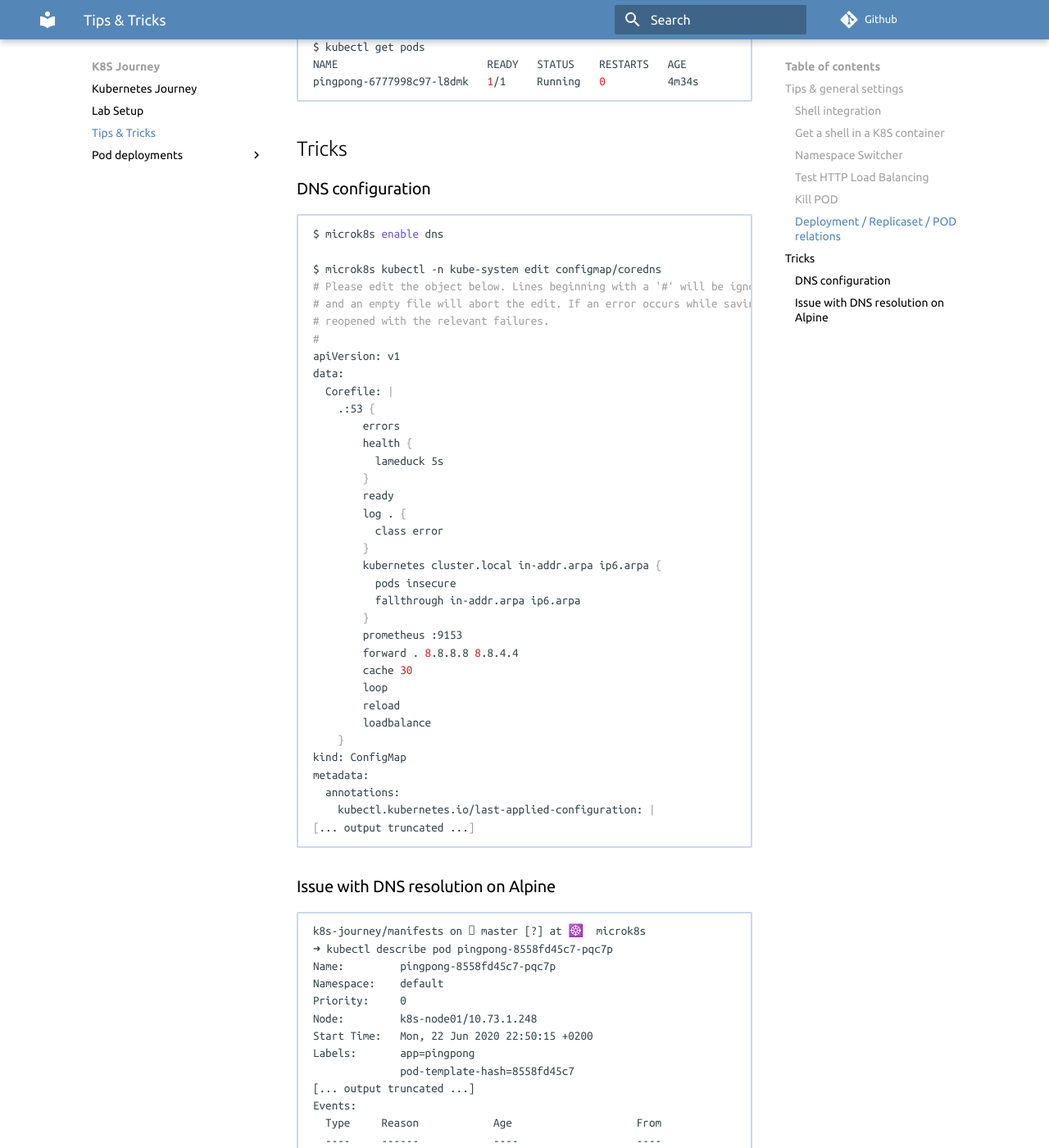
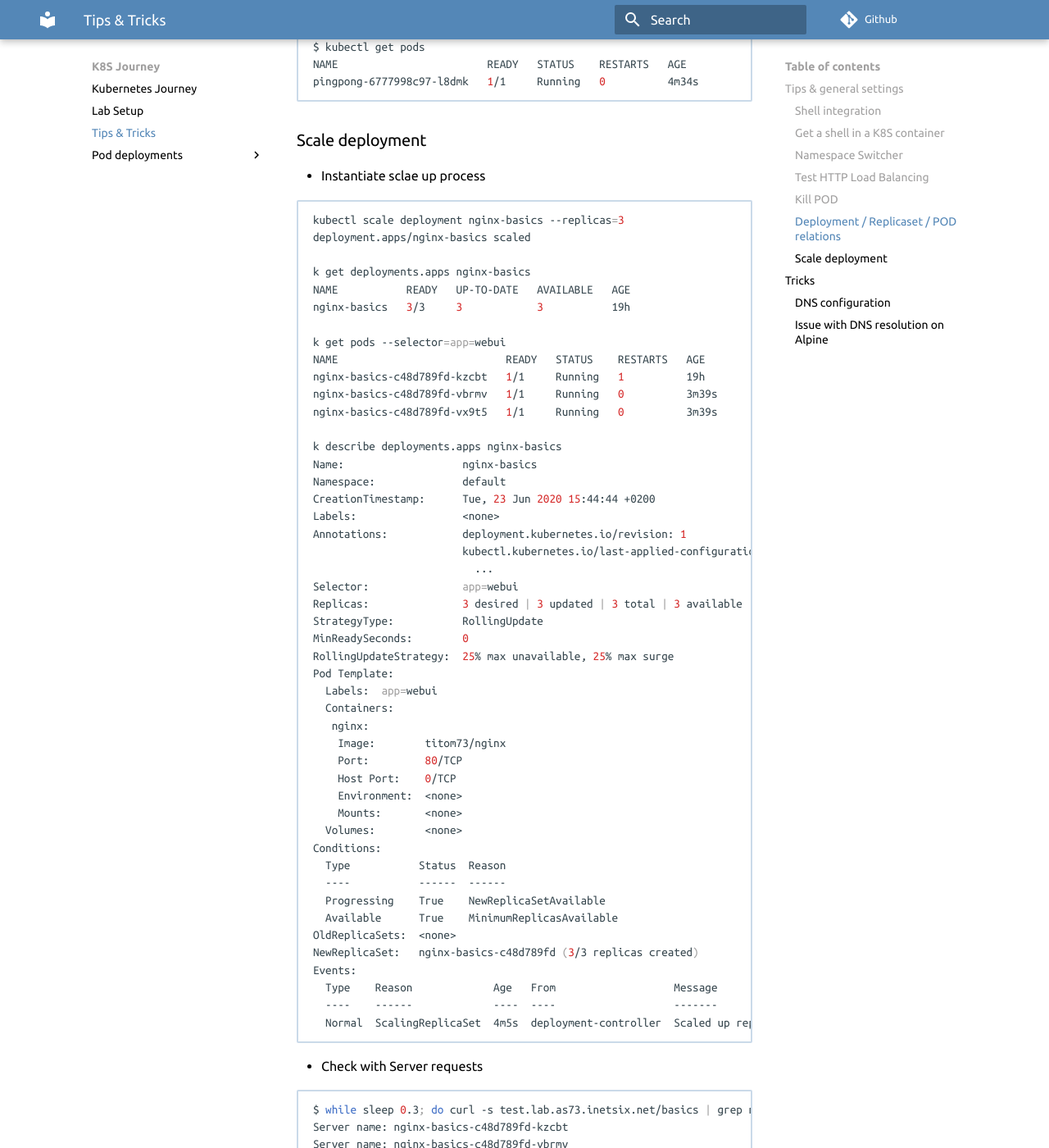
Before and after one commit to titom73/k8s-journey, an MkDocs documentation site: the page built from docs/tips.md, in a window 1280 px wide and 1400 px high, scrolled down 1885 px. Shown: the whole window at 82% size. Built offline with MkDocs 1.6.1 and Material for MkDocs 9.7.7, drawn with Linux system fonts in a browser that asks for light colours; comment, search, counter and statistics services are not loaded; some of the changed text lies outside the part shown.

Commit message:
Add scale example

````diff
--- a/docs/tips.md
+++ b/docs/tips.md
@@ -40,15 +40,15 @@ $ brew install kns
 $ export SERVER=1.1.1.1
 $ export PORT=32081
 
-$ while sleep 0.3; do curl -s ${SERVER}:${PORT} | jq .HOSTNAME; done
-"httpenv-cfb65dd68-lkz6f"
-"httpenv-cfb65dd68-lkz6f"
-"httpenv-cfb65dd68-mv26c"
-"httpenv-cfb65dd68-mv26c"
-"httpenv-cfb65dd68-lkz6f"
-"httpenv-cfb65dd68-mv26c"
-"httpenv-cfb65dd68-lkz6f"
-"httpenv-cfb65dd68-mv26c
+$ while sleep 0.3; do curl -s ${SERVER}:${PORT} | grep name; done
+Server name: "httpenv-cfb65dd68-lkz6f"
+Server name: "httpenv-cfb65dd68-lkz6f"
+Server name: "httpenv-cfb65dd68-mv26c"
+Server name: "httpenv-cfb65dd68-mv26c"
+Server name: "httpenv-cfb65dd68-lkz6f"
+Server name: "httpenv-cfb65dd68-mv26c"
+Server name: "httpenv-cfb65dd68-lkz6f"
+Server name: "httpenv-cfb65dd68-mv26c
 ```
 
 ### Kill POD
@@ -86,6 +86,71 @@ pingpong-6777998c97   1         1         1       4m29s
 $ kubectl get pods
 NAME                        READY   STATUS    RESTARTS   AGE
 pingpong-6777998c97-l8dmk   1/1     Running   0          4m34s
+```
+
+### Scale deployment
+
+- Instantiate sclae up process
+
+```shell
+kubectl scale deployment nginx-basics --replicas=3
+deployment.apps/nginx-basics scaled
+
+k get deployments.apps nginx-basics
+NAME           READY   UP-TO-DATE   AVAILABLE   AGE
+nginx-basics   3/3     3            3           19h
+
+k get pods --selector=app=webui
+NAME                           READY   STATUS    RESTARTS   AGE
+nginx-basics-c48d789fd-kzcbt   1/1     Running   1          19h
+nginx-basics-c48d789fd-vbrmv   1/1     Running   0          3m39s
+nginx-basics-c48d789fd-vx9t5   1/1     Running   0          3m39s
+
+k describe deployments.apps nginx-basics
+Name:                   nginx-basics
+Namespace:              default
+CreationTimestamp:      Tue, 23 Jun 2020 15:44:44 +0200
+Labels:                 <none>
+Annotations:            deployment.kubernetes.io/revision: 1
+                        kubectl.kubernetes.io/last-applied-configuration:
+                          ...
+Selector:               app=webui
+Replicas:               3 desired | 3 updated | 3 total | 3 available | 0 unavailable
+StrategyType:           RollingUpdate
+MinReadySeconds:        0
+RollingUpdateStrategy:  25% max unavailable, 25% max surge
+Pod Template:
+  Labels:  app=webui
+  Containers:
+   nginx:
+    Image:        titom73/nginx
+    Port:         80/TCP
+    Host Port:    0/TCP
+    Environment:  <none>
+    Mounts:       <none>
+  Volumes:        <none>
+Conditions:
+  Type           Status  Reason
+  ----           ------  ------
+  Progressing    True    NewReplicaSetAvailable
+  Available      True    MinimumReplicasAvailable
+OldReplicaSets:  <none>
+NewReplicaSet:   nginx-basics-c48d789fd (3/3 replicas created)
+Events:
+  Type    Reason             Age   From                   Message
+  ----    ------             ----  ----                   -------
+  Normal  ScalingReplicaSet  4m5s  deployment-controller  Scaled up replica set nginx-basics-c48d789fd to 3
+```
+
+- Check with Server requests
+
+```shell
+$ while sleep 0.3; do curl -s test.lab.as73.inetsix.net/basics | grep name; done
+Server name: nginx-basics-c48d789fd-kzcbt
+Server name: nginx-basics-c48d789fd-vbrmv
+Server name: nginx-basics-c48d789fd-vx9t5
+Server name: nginx-basics-c48d789fd-kzcbt
+Server name: nginx-basics-c48d789fd-vbrmv
 ```
 
 ## Tricks
````
Also changed, not shown: 1 other file.
